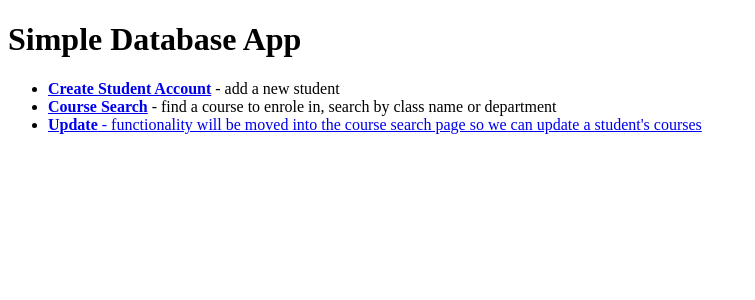
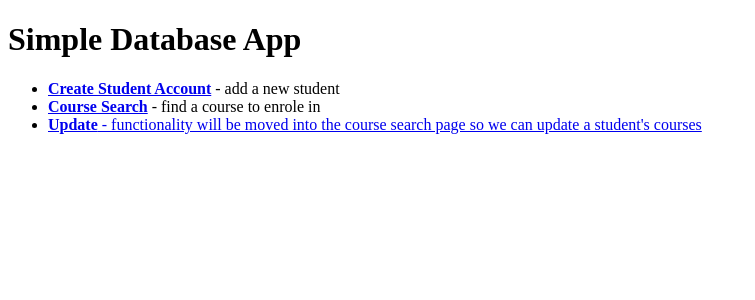
Before and after one commit to BlaineHalvorson/DistributedWebSystemsProject, a PHP site: page / in a window 1280 px wide. Shown: the top 300 px of the page, without its empty margins (0-755 px from the left). Run offline with PHP 8.4, Linux system fonts and the light colour scheme.

Commit message:
updated index

```diff
--- a/public/index.php
+++ b/public/index.php
@@ -5,7 +5,7 @@
     <a href="createStudent.php"><strong>Create Student Account</strong></a> - add a new student
   </li>
   <li>
-    <a href="classSearch.php"><strong>Course Search</strong></a> - find a course to enrole in, search by class name or department
+    <a href="classSearch.php"><strong>Course Search</strong></a> - find a course to enrole in
   </li>
   <li>
     <a href="update.php"><strong>Update</strong> - functionality will be moved into the course search page so we can update a student's courses</a>
```
